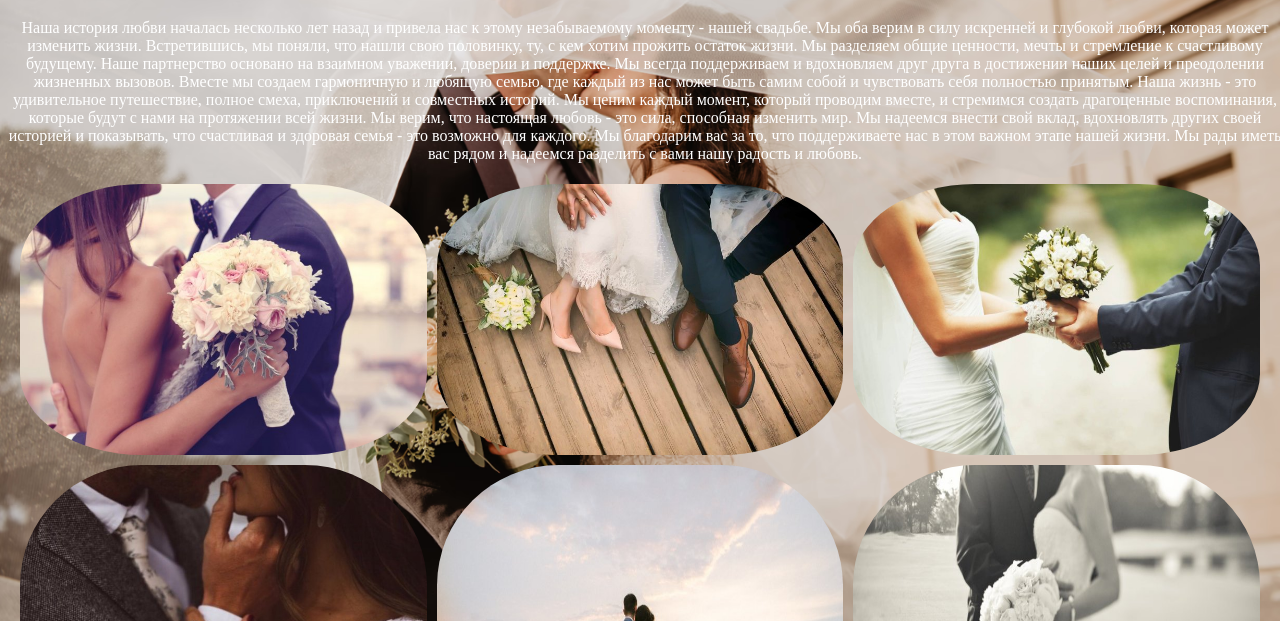
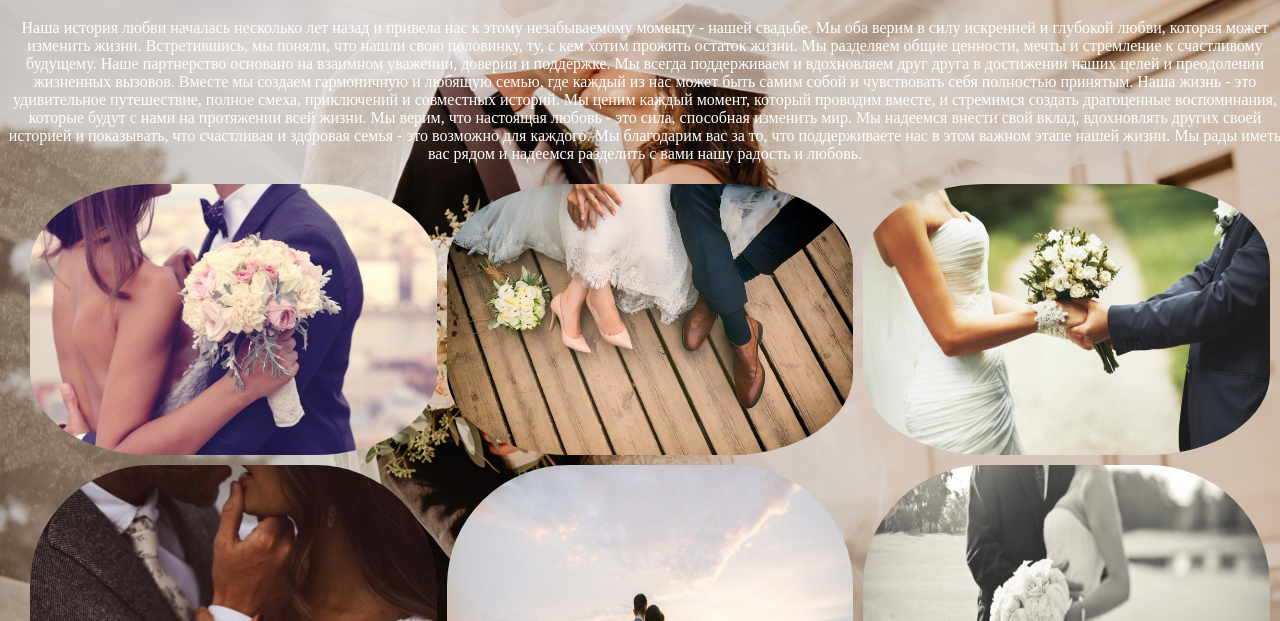
Before and after one commit to nasta987/Wedding, a plain HTML site: page about.html in a window 1280 px wide. Shown: the part 179-800 px from the top of the page. Drawn offline with Linux system fonts and the light colour scheme.

Commit message:
5 commit

```diff
--- a/about.html
+++ b/about.html
@@ -11,13 +11,16 @@
         height: 100%;
         margin: 0;
         padding: 0;
+        overflow-x: hidden; /* Запретить горизонтальную прокрутку */
       }
+
       body {
         background-image: url(wedding.avif);
         background-size: cover;
         background-repeat: no-repeat;
         display: flex;
         flex-direction: column;
+
         background-position: center center;
       }
 
@@ -95,15 +98,16 @@
       .collage {
         display: flex;
         flex-wrap: wrap;
-        justify-content: center; /* Центрирование фотографий по горизонтали */
+        justify-content: center;
+        width: 100%; /* Занимать всю доступную ширину */
+        padding: 0 10px; /* Добавить небольшой отступ по бокам */
       }
 
       .collage img {
-        width: 100%; /* Фотографии займут всю доступную ширину */
+        width: 100%;
         margin: 5px;
         border-radius: 30%;
       }
-
       @media screen and (min-width: 768px) {
         /* Медиа-запрос для экранов с шириной 768px и более (например, планшеты и компьютеры) */
         .collage img {
```
